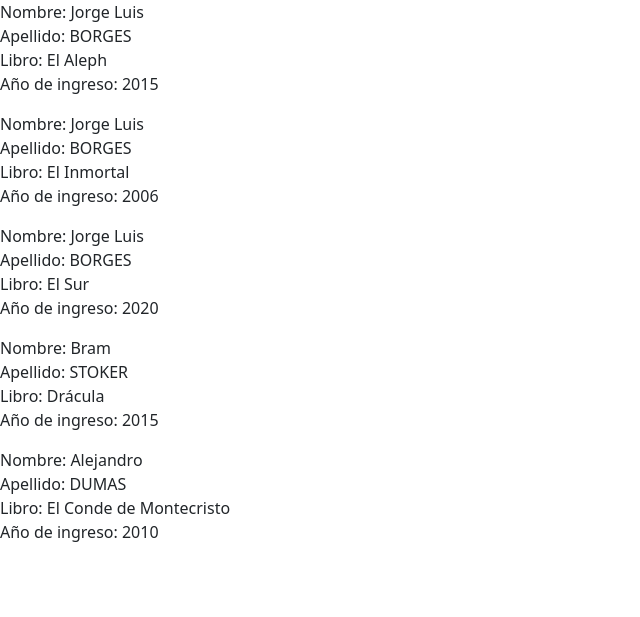
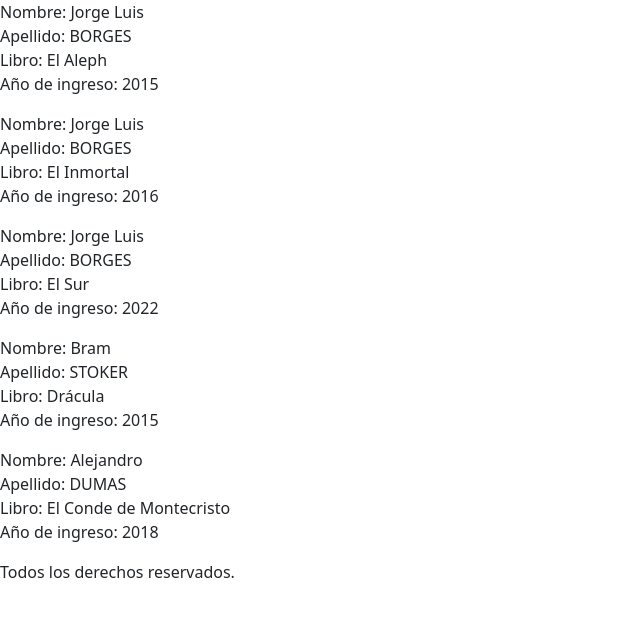
Before and after one commit to force4r/Biblioteca_G11_C23317, a Django app: page /sistema_biblioteca/catalogo/ in a window 1280 px wide. Shown: the part 56-673 px from the top of the page, without its empty margins (0-640 px from the left). Run offline with Django 4.2, Linux system fonts and the light colour scheme.

Commit message:
Herencia

```diff
--- /dev/null
+++ b/biblioteca/sistema_biblioteca/templates/sistema_biblioteca/base.html
@@ -0,0 +1,56 @@
+{% load static %}
+<!DOCTYPE html>
+<html lang="en">
+
+<head>
+    <meta charset="UTF-8">
+    <meta http-equiv="X-UA-Compatible" content="IE=edge">
+    <meta name="viewport" content="width=device-width, initial-scale=1.0">
+    <link href="https://cdn.jsdelivr.net/npm/bootstrap@5.3.0-alpha3/dist/css/bootstrap.min.css" rel="stylesheet"
+        integrity="sha384-KK94CHFLLe+nY2dmCWGMq91rCGa5gtU4mk92HdvYe+M/SXH301p5ILy+dN9+nJOZ" crossorigin="anonymous">
+    <title>{% block titulo %}{% endblock %}</title>
+</head>
+
+<body>
+    <header>
+        <nav class="navbar navbar-expand-lg bg-body-tertiary">
+            <div class="container-fluid">
+                <a class="navbar-brand" href="#">Biblioteca Virtual</a>
+                <button class="navbar-toggler" type="button" data-bs-toggle="collapse" data-bs-target="#navbarNav"
+                    aria-controls="navbarNav" aria-expanded="false" aria-label="Toggle navigation">
+                    <span class="navbar-toggler-icon"></span>
+                </button>
+                <div class="collapse navbar-collapse" id="navbarNav">
+                    <ul class="navbar-nav">
+                        <li class="nav-item">
+                            <a class="nav-link active" aria-current="page" href="{% url 'index' %}">Home</a>
+                        </li>
+                        <li class="nav-item">
+                            <a class="nav-link" href="#">Libros</a>
+                        </li>
+                        <li class="nav-item">
+                            <a class="nav-link" href="#">Autores</a>
+                        </li>
+                        <li class="nav-item">
+                            <a class="nav-link" href="{% url 'catalogo' %}">Catalogo</a>
+                        </li>
+                        <li class="nav-item">
+                            <a class="nav-link" href="#">Contacto</a>
+                        </li>
+                    </ul>
+                </div>
+            </div>
+        </nav>
+
+    </header>
+    <main>
+        {% block contenido %}{% endblock %}
+    </main>
+
+
+    <footer>
+        <p>Todos los derechos reservados.</p>
+    </footer>
+</body>
+
+</html>
--- a/biblioteca/sistema_biblioteca/templates/sistema_biblioteca/catalogo.html
+++ b/biblioteca/sistema_biblioteca/templates/sistema_biblioteca/catalogo.html
@@ -1,46 +1,9 @@
-<!DOCTYPE html>
-<html lang="en">
-<head>
-    <meta charset="UTF-8">
-    <meta http-equiv="X-UA-Compatible" content="IE=edge">
-    <meta name="viewport" content="width=device-width, initial-scale=1.0">
-    <link href="https://cdn.jsdelivr.net/npm/bootstrap@5.3.0-alpha3/dist/css/bootstrap.min.css" rel="stylesheet"
-        integrity="sha384-KK94CHFLLe+nY2dmCWGMq91rCGa5gtU4mk92HdvYe+M/SXH301p5ILy+dN9+nJOZ" crossorigin="anonymous">
-    <title>Catálogo</title>
-</head>
-<body>
-<nav class="navbar navbar-expand-lg bg-body-tertiary">
-    <div class="container-fluid">
-        <a class="navbar-brand" href="#">Biblioteca Virtual</a>
-        <button class="navbar-toggler" type="button" data-bs-toggle="collapse" data-bs-target="#navbarNav"
-            aria-controls="navbarNav" aria-expanded="false" aria-label="Toggle navigation">
-            <span class="navbar-toggler-icon"></span>
-        </button>
-        <div class="collapse navbar-collapse" id="navbarNav">
-            <ul class="navbar-nav">
-                <li class="nav-item">
-                    <a class="nav-link active" aria-current="page" href="{% url 'index' %}">Home</a>
-                </li>
-                <li class="nav-item">
-                    <a class="nav-link" href="#">Libros</a>
-                </li>
-                <li class="nav-item">
-                    <a class="nav-link" href="#">Autores</a>
-                </li>
-                <li class="nav-item">
-                    <a class="nav-link" href="{% url 'catalogo' %}">Catalogo</a>
-                </li>
-                <li class="nav-item">
-                    <a class="nav-link" href="#">Contacto</a>
-                </li>
-            </ul>
-            </div>
-        </div>
-    </nav>
+{% extends 'sistema_biblioteca/base.html' %}
+{% block titulo %}Catalogo{% endblock %}
+{% block contenido %}
 
-    </header>
-    <main>
-        <section>
+<section class="grid">
+
 {% for item in cat_lista %}
 {% if año_ingreso == 0 %}
 <article>
@@ -73,15 +36,5 @@
 {% endif %}
 {% endfor %}
 
-
 </section>
-
-
-    </main>
-
-
-    <footer>
-
-    </footer>
-</body>
-</html>
+{% endblock %}
--- a/biblioteca/sistema_biblioteca/views.py
+++ b/biblioteca/sistema_biblioteca/views.py
@@ -13,8 +13,10 @@ def index (request):
    return render(request,'sistema_biblioteca/index.html', context)
 def catalogo(request, año=0 ):
    print(request.method)
-   if int(año) < 2006 and int(año) is not 0:
-        return HttpResponseNotFound("<h4>No hay datos previos al año 2006</h4>")
+   if int(año) < 2015 and int(año) != 0:
+        return HttpResponseNotFound("<h4>No hay datos previos al año 2015.</h4>")
+   if int(año) == 2017 or int(año) == 2019 or int(año) == 2020 or int(año) == 2021:
+      return HttpResponseNotFound("<h4>No hay datos disponibles para este año.</h4>")
 
    catalogo = [
       {
@@ -27,14 +29,14 @@ def catalogo(request, año=0 ):
          'nombre_autor':'Jorge Luis',
          'apellido_autor':'Borges',
          'nombre_libro':'El Inmortal',
-         'año_ingreso': 2006
+         'año_ingreso': 2016
       },
 
       {
          'nombre_autor':'Jorge Luis',
          'apellido_autor':'Borges',
          'nombre_libro':'El Sur',
-         'año_ingreso': 2020
+         'año_ingreso': 2022
       },
       {
          'nombre_autor':'Bram',
@@ -46,7 +48,7 @@ def catalogo(request, año=0 ):
          'nombre_autor':'Alejandro',
          'apellido_autor':'Dumas',
          'nombre_libro':'El Conde de Montecristo',
-         'año_ingreso': 2010
+         'año_ingreso': 2018
       },
    ]
    context = {
@@ -57,6 +59,7 @@ def catalogo(request, año=0 ):
    }
 
    return render(request,'sistema_biblioteca/catalogo.html', context)
+
 
 
 def agregar_libro(request):
```
Lines whose indentation alone changed are shown as unchanged.
